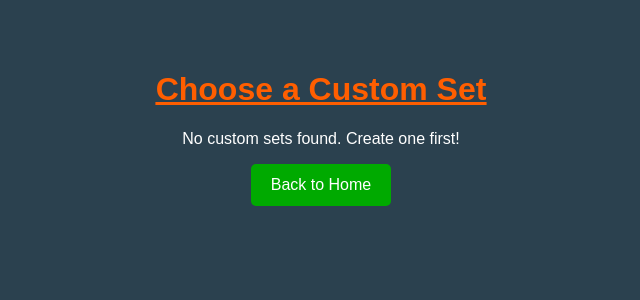
After one commit to davidmorseiii/project-g2, a Flask app: page /custom-sets in a window 1280 px wide. The commit adds this page. Shown: the top 300 px of the page, without its empty margins (319-959 px from the left). Run offline with Flask 3, Linux system fonts and the light colour scheme.

Commit message:
choose_custom_set.html, new button, new routes... Mostly working except Start Over button smh

```diff
--- a/src/app.py
+++ b/src/app.py
@@ -1,4 +1,4 @@
-from flask import Flask, render_template, request, session
+from flask import Flask, render_template, request, session, redirect
 from game.game_engine import GameEngine
 
 app = Flask(__name__)
@@ -10,13 +10,6 @@ def home():
 
 @app.route('/start', methods=['GET', 'POST'])
 def display_question():
-    #placeholder question until we load from engine
-
-      # Load questions from JSON file
-    question = {
-        "prompt": "What is the capital of France?",
-        "options": ["Berlin", "Madrid", "Paris", "Rome"]
-    }
 
     feedback = None
     player_score = int(request.form.get("current_score", 0))
@@ -35,12 +28,11 @@ def display_question():
 
         print(question.is_correct(selected))
 
-        # correct_answer = 2 #Paris
         if selected and question.is_correct(selected):
             feedback = { "correct": True, "message": "Correct!" }
             player_score += 1
         else:
-            feedback = { "correct": False, "message": "Wrong! Try again." }
+            feedback = { "correct": False, "message": "Wrong!" }
         current_question += 1
         engine.current_index = current_question
 
@@ -91,6 +83,11 @@ def custom_game():
         custom_qs.append(q)
         session['custom_questions'] = custom_qs
 
+        custom_sets = session.get('all_custom_sets', {})
+        set_name = session['custom_set_name']
+        custom_sets[set_name] = custom_qs
+        session['all_custom_sets'] = custom_sets
+
         return render_template('custom_game.html', success=True)
 
     return render_template('custom_game.html', success=False)
@@ -99,5 +96,57 @@ def custom_game():
 def results():
     return render_template("results.html", player_score=0)
 
+@app.route('/custom-game-play', methods=['GET', 'POST'])
+def custom_game_play():
+    questions = session.get('custom_game_questions', [])
+    index = session.get('custom_current_index', 0)
+    score = session.get('custom_score', 0)
+
+    if index >= len(questions):
+        return render_template('results.html', player_score=score)
+
+    current_question = questions[index]
+    feedback = None
+
+    if request.method == 'POST':
+        selected = int(request.form.get("answer", -1))
+        if selected == current_question['answer']:
+            feedback = {"correct": True, "message": "Correct!"}
+            score += 1
+        else:
+            feedback = {"correct": False, "message": "Wrong!"}
+
+        index += 1
+        session['custom_current_index'] = index
+        session['custom_score'] = score
+
+        if index >= len(questions):
+            return render_template('results.html', player_score=score)
+        current_question = questions[index]
+
+    return render_template("start.html", question=current_question, feedback=feedback,
+                           player_score=score, current_question=index)
+
+@app.route('/start-custom', methods=['POST'])
+def start_custom():
+    set_name = request.form['set_choice']
+    sets = session.get('all_custom_sets', {})
+    questions = sets.get(set_name)
+
+    if not questions:
+        return "Set not found or empty", 400
+
+    session['current_custom_set'] = set_name
+    session['custom_game_questions'] = questions
+    session['custom_current_index'] = 0
+    session['custom_score'] = 0
+
+    return redirect('/custom-game-play')
+
+@app.route('/custom-sets', methods=['GET'])
+def custom_sets():
+    sets = session.get('all_custom_sets', {})
+    return render_template('choose_custom_set.html', sets=sets.keys())
+
 if __name__ == '__main__':
     app.run(debug=True)
--- /dev/null
+++ b/src/templates/choose_custom_set.html
@@ -0,0 +1,31 @@
+<!DOCTYPE html>
+<html lang="en">
+<head>
+    <meta charset="UTF-8">
+    <title>Choose Custom Set</title>
+    <link rel="stylesheet" href="{{ url_for('static', filename='style.css') }}">
+</head>
+<body>
+    <div class="game-container">
+        <h1><u>Choose a Custom Set</u></h1>
+
+        {% if sets %}
+        <form method="post" action="/start-custom">
+            <label for="set_choice">Select a set to play:</label>
+            <select name="set_choice" id="set_choice" required>
+                {% for set_name in sets %}
+                <option value="{{ set_name }}">{{ set_name }}</option>
+                {% endfor %}
+            </select>
+            <button type="submit">Start Game</button>
+        </form>
+        {% else %}
+        <p>No custom sets found. Create one first!</p>
+        {% endif %}
+
+        <form action="/" method="get">
+            <button type="submit">Back to Home</button>
+        </form>
+    </div>
+</body>
+</html>
--- a/src/templates/index.html
+++ b/src/templates/index.html
@@ -20,6 +20,9 @@
             </form>
             <form action="/custom" method="get">
                 <button type="submit">Create Custom Game</button>
+            </form>
+            <form action="/custom-sets" method="get">
+                <button type="submit">Play Custom Game</button>
             </form>
             <button id="modeToggle">Toggle Night/Day Mode</button>
         </div>
```
